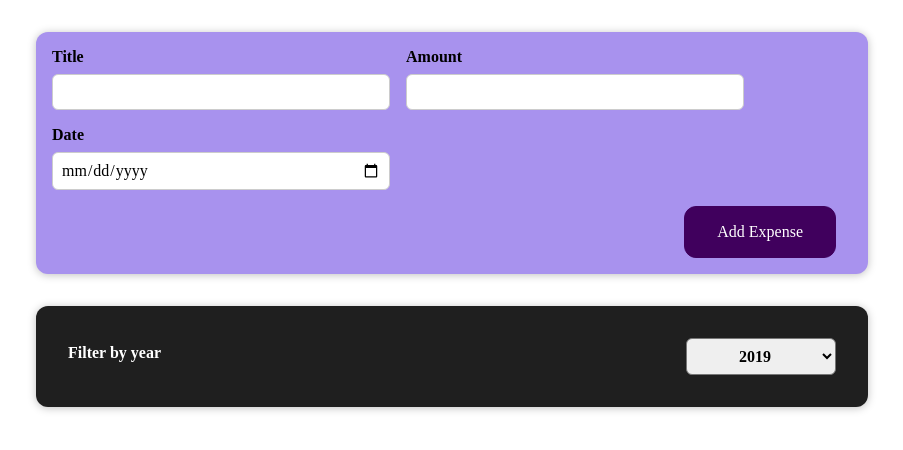
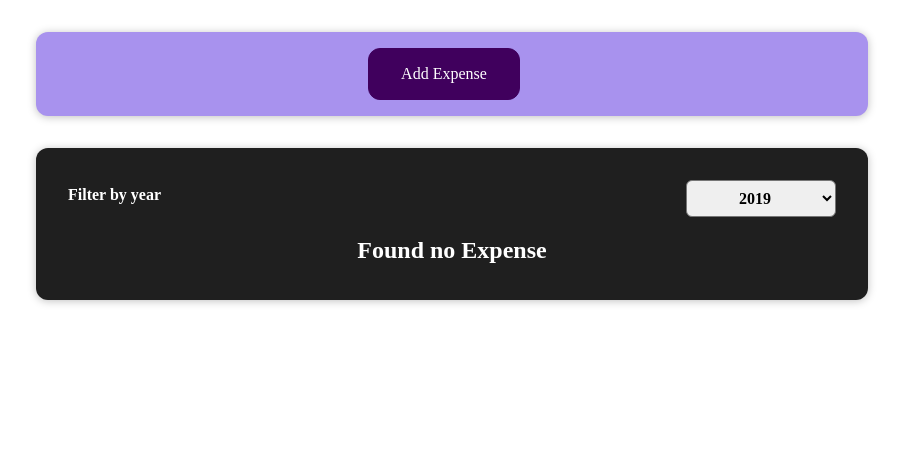
Before and after one commit to nghiapham137/React_Expenses, a React (Create React App) app: page / in a window 1280 px wide. Shown: the top 450 px of the page, without its empty margins (188-1091 px from the left). Built offline with nearby package versions, Linux system fonts and the light colour scheme.

Commit message:
add condition function in expense form

```diff
--- a/src/components/Expenses/Expense.js
+++ b/src/components/Expenses/Expense.js
@@ -1,5 +1,5 @@
 import React, { useState } from "react";
-import ExpenseItem from "../Expenses/ExpenseItem";
+import ExpensesList from "./ExpensesList";
 import ExpensesFilter from "./ExpensesFilter";
 import Card from "../UI/Card";
 import "./Expense.css"
@@ -9,11 +9,13 @@ function Expense(props) {
 
   const filterChangeHandler = selectedYear => {
     setFilteredYear(selectedYear);
-  }
+  };
 
   const filteredExpenses = props.items.filter(expense => {
     return expense.date.getFullYear().toString() === filteredYear
-  })
+  });
+
+
 
   return (
     <div>
@@ -22,14 +24,7 @@ function Expense(props) {
         selected={filteredYear}
         onChangeFilter={filterChangeHandler}
       />
-      {filteredExpenses.map((expense) => (
-        <ExpenseItem
-          key = {expense.id}
-          title={expense.title}
-          amount={expense.amount}
-          date={expense.date}
-        />
-      ))}
+      <ExpensesList items={filteredExpenses} />
     </Card>
   </div>
   );
--- a/src/components/Expenses/ExpenseItem.js
+++ b/src/components/Expenses/ExpenseItem.js
@@ -7,6 +7,7 @@ function ExpenseItem(props) {
 
 
   return (
+    <li>
       <Card className='expense-item'>
         <ExpenseDate date={props.date} />
         <div className='expense-item__description'>
@@ -14,6 +15,8 @@ function ExpenseItem(props) {
           <div className='expense-item__price'>${props.amount}</div>
         </div>
       </Card>
+    </li>
+
   );
 }
 
--- /dev/null
+++ b/src/components/Expenses/ExpensesList.css
@@ -0,0 +1,9 @@
+.expenses-list {
+    list-style: none;
+    padding: 0;
+  }
+
+  .expenses-list__fallback {
+    color: white;
+    text-align: center;
+  }
--- /dev/null
+++ b/src/components/Expenses/ExpensesList.js
@@ -0,0 +1,25 @@
+import React from 'react';
+import ExpenseItem from './ExpenseItem';
+
+import "./ExpensesList.css"
+
+const ExpensesList = props => {
+  if (props.items.length === 0) {
+    return <h2 className="expenses-list__fallback">Found no Expense</h2>;
+  };
+
+  return (
+      <ul className="expenses-list">
+        {props.items.map((expense) => (
+            <ExpenseItem
+                key = {expense.id}
+                title={expense.title}
+                amount={expense.amount}
+                date={expense.date}
+            />
+            ))}
+      </ul>
+  )
+}
+
+export default ExpensesList;
--- a/src/components/NewExpense/ExpenseForm.js
+++ b/src/components/NewExpense/ExpenseForm.js
@@ -1,7 +1,10 @@
 import React, {useState} from 'react';
 import './ExpenseForm.css';
+// import NewExpense from './NewExpense'
+
 
 const ExpenseForm = (props) => {
+    // const [showForm, setShowForm] = useState(true);
     const [enteredTitle, setEnteredTitle] = useState('');
     const [enteredAmount, setEnteredAmount] = useState('');
     const [enteredDate, setEnteredDate] = useState('')
@@ -48,6 +51,12 @@ const ExpenseForm = (props) => {
         setEnteredTitle('');
         setEnteredAmount('');
         setEnteredDate('');
+        props.showForm = false;
+    };
+
+
+    const onClick = () => {
+        this.props.onClickHandler()
     };
 
     return <form onSubmit={submitHandler}>
@@ -66,9 +75,12 @@ const ExpenseForm = (props) => {
         </div>
     </div>
     <div className='new-expense__actions'>
+        <button onClick={onClick}>Cancel</button>
         <button type='submit'>Add Expense</button>
     </div>
     </form>
+
+
 };
 
 export default ExpenseForm;
--- a/src/components/NewExpense/NewExpense.js
+++ b/src/components/NewExpense/NewExpense.js
@@ -1,8 +1,11 @@
-import React from 'react';
+import React, { useState } from 'react';
 import './NewExpense.css';
 import ExpenseForm from './ExpenseForm';
 
 const NewExpense = (props) => {
+
+    const [showForm, setShowForm] = useState(false);
+    const [showButton, setShowButton] = useState(true);
     const saveExpenseDataHandler = (enteredExpenseData) => {
         const expenseData = {
           ...enteredExpenseData,
@@ -11,9 +14,15 @@ const NewExpense = (props) => {
         props.onAddExpense(expenseData);
       };
 
+    const onClickHandler = () => {
+      setShowForm(true)
+      setShowButton(false)}
+
       return (
         <div className='new-expense'>
-          <ExpenseForm onSaveExpenseData={saveExpenseDataHandler} />
+          {showButton ? <button onClick= {onClickHandler}>Add Expense</button> : null }
+          {showForm ? <ExpenseForm onSaveExpenseData={saveExpenseDataHandler} /> : null}
+
         </div>
       );
 }
```
Also changed, not shown: 1 other file (tests, documents, lock files or other folders). Lines whose indentation alone changed are shown as unchanged.
